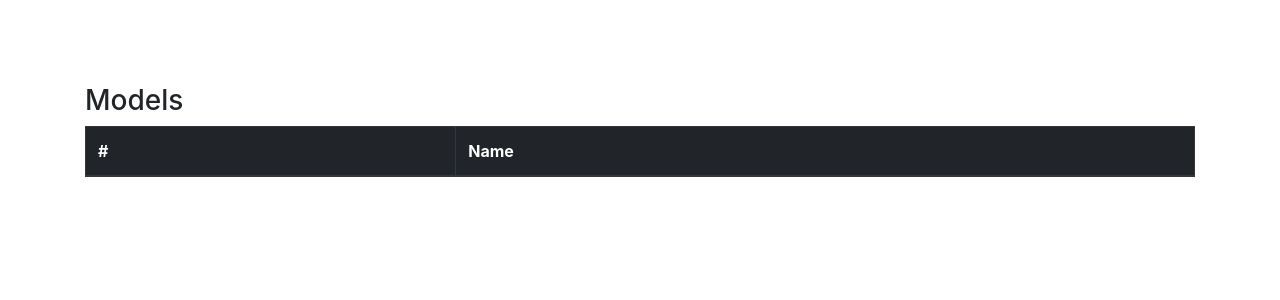
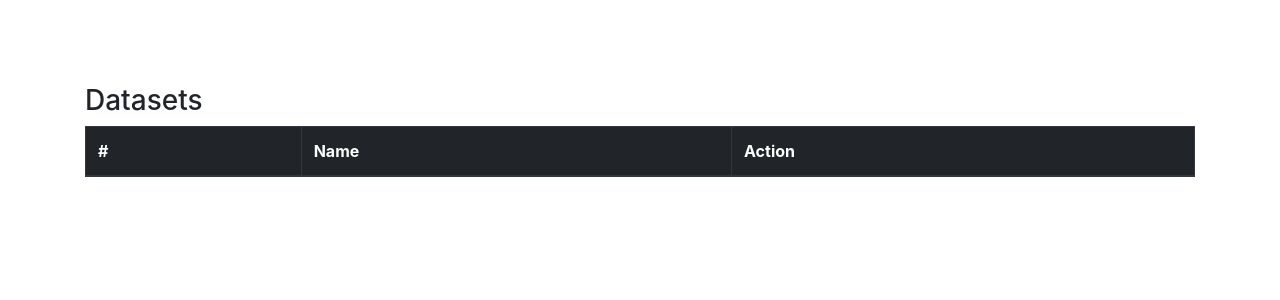
Before and after one commit to davidcast95/be-my-ear-report, a PHP site: page /datasets/index.php in a window 1280 px wide. Shown: the part 56-356 px from the top of the page. Run offline with PHP 8.4, Linux system fonts and the light colour scheme; lists and menus that the app fills with data are empty.

Commit message:
datasets button directory #3

```diff
--- a/datasets/index.php
+++ b/datasets/index.php
@@ -10,7 +10,7 @@ include '../core/nav.php';
 
 <div class="container">
 
-	<h3>Models</h3>
+	<h3>Datasets</h3>
 	<?php
 	$files = scandir($datasets_dir);
 	$n = count($files); ?>
@@ -19,14 +19,16 @@ include '../core/nav.php';
 	    <tr>
 	      <th>#</th>
 	      <th>Name</th>
+	      <th>Action</th>
 	    </tr>
 	  </thead>
 	  <tbody>
 	  	<?php for($i=2;$i<$n;$i++) {
 	  	 ?>
-	  	<tr class="button-directory" data-dir="<?= $files[i] ?>">
+	  	<tr class="button-directory">
 	  		<td><?= $i-1 ?></td>
 		  	<td><?= $files[$i] ?></td>
+		  	<td><a class="btn btn-sm btn-primary" href="view.php?name=<?= $files[$i] ?>">View</a></td>
 	  	</tr>
 	  	<?php } ?>
 	  </tbody>
```
